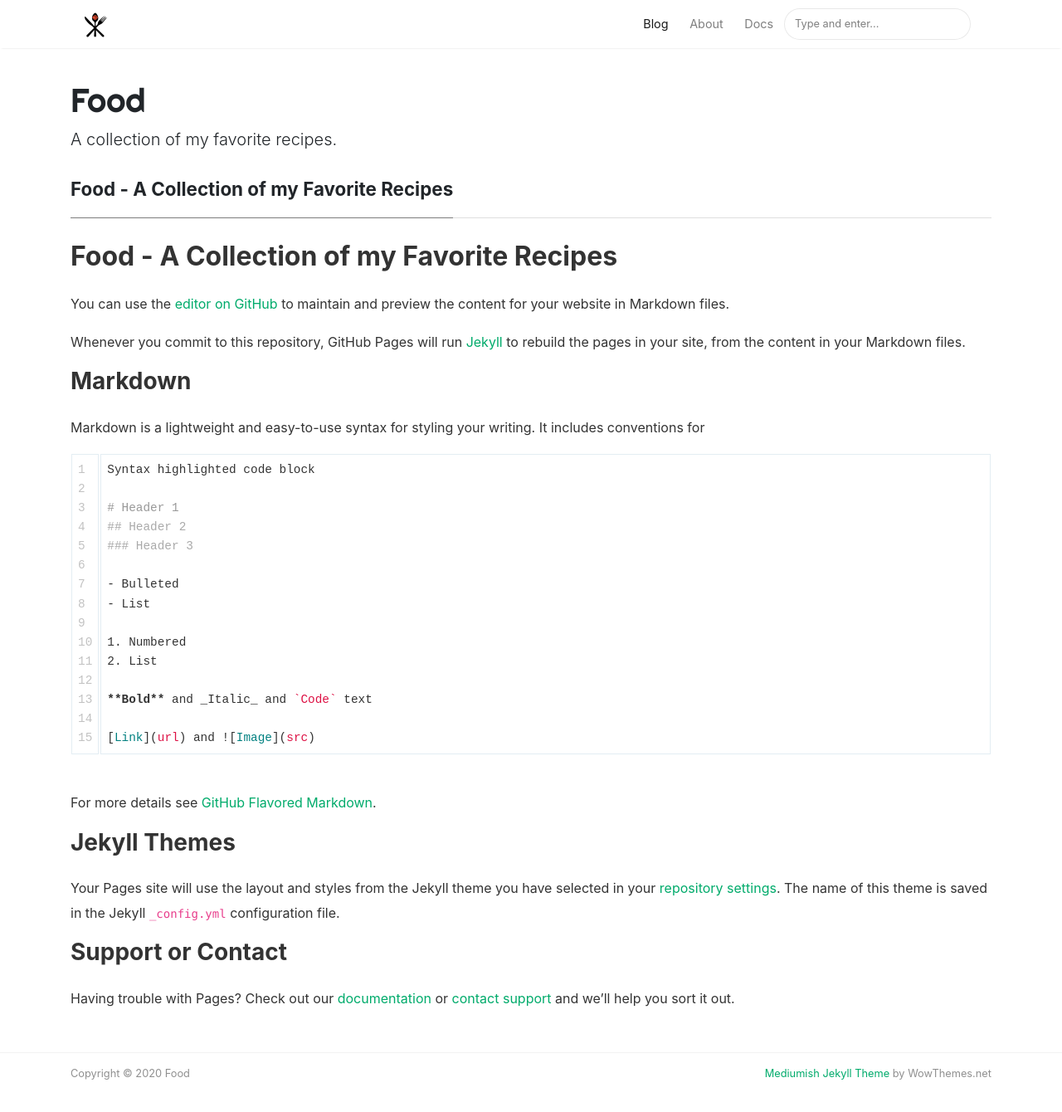
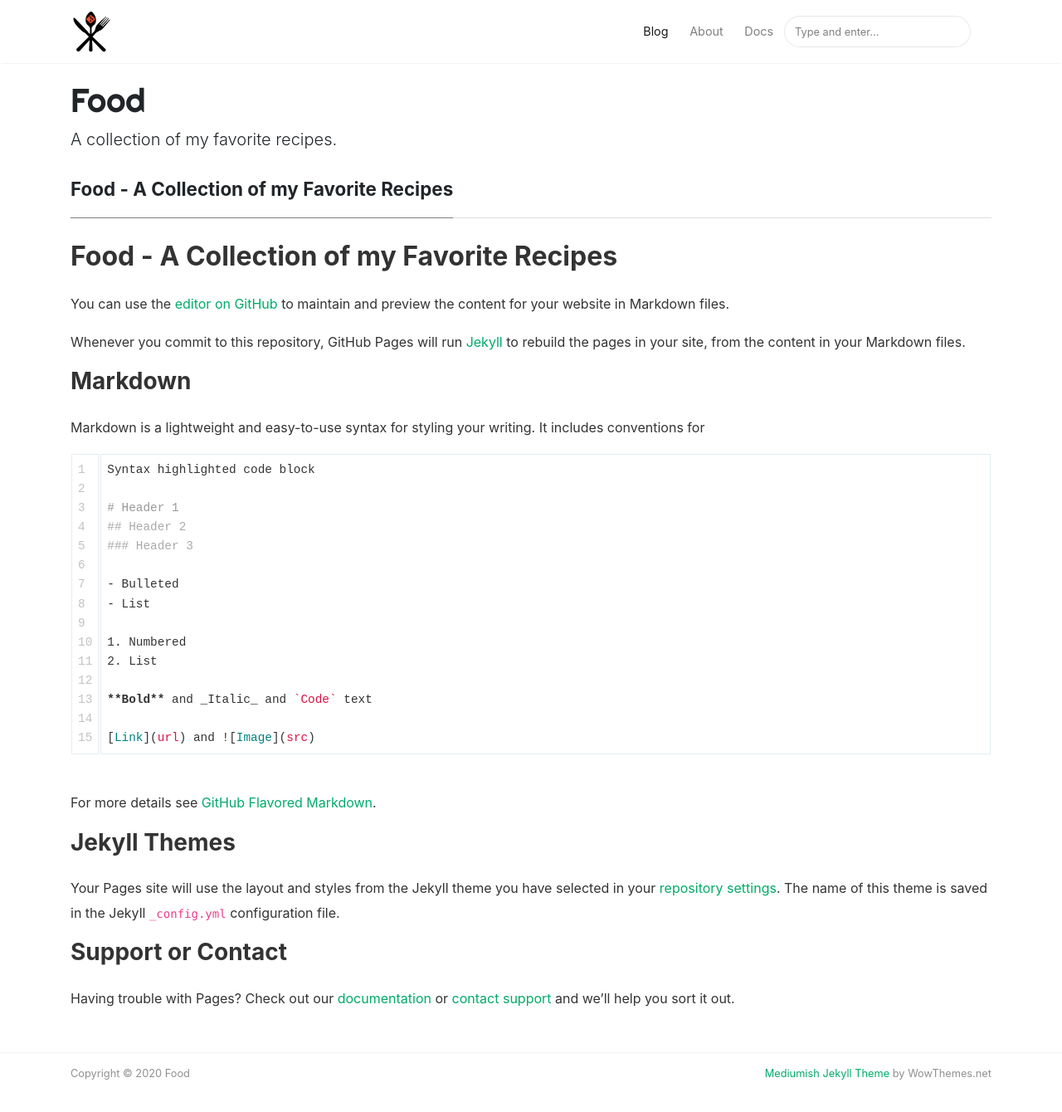
Before and after one commit to jondavid-black/food, a Jekyll site: the page built from docs/index.md, in a window 1280 px wide and 1377 px high. Shown: the top 1340 px of the window at 83% size. Built offline with Jekyll 4.4.1, drawn with Linux system fonts in a browser that asks for light colours; nearby versions of some CDN libraries; our own code applies the rules of GitHub Pages for plain Markdown files; the list of posts is cut into pages by our own code.

Commit message:
css tweak for icon size

```diff
--- a/docs/_layouts/default.html
+++ b/docs/_layouts/default.html
@@ -49,7 +49,7 @@ ga('send', 'pageview');
 
     <!-- Begin Logo -->
     <a class="navbar-brand" href="{{ site.baseurl }}/">
-    <img src="{{ site.baseurl }}/{{ site.logo }}" alt="{{ site.name }}" style="width:60px;height:60px;">
+    <img src="{{ site.baseurl }}/{{ site.logo }}" alt="{{ site.name }}">
     </a>
     <!-- End Logo -->
 
--- a/docs/assets/css/screen.css
+++ b/docs/assets/css/screen.css
@@ -300,7 +300,7 @@ span.post-read-more a:hover {
 }
 
 .mediumnavigation .navbar-brand img {
-    max-height: 30px;
+    max-height: 50px;
     margin-right: 5px;
 }
 
```
